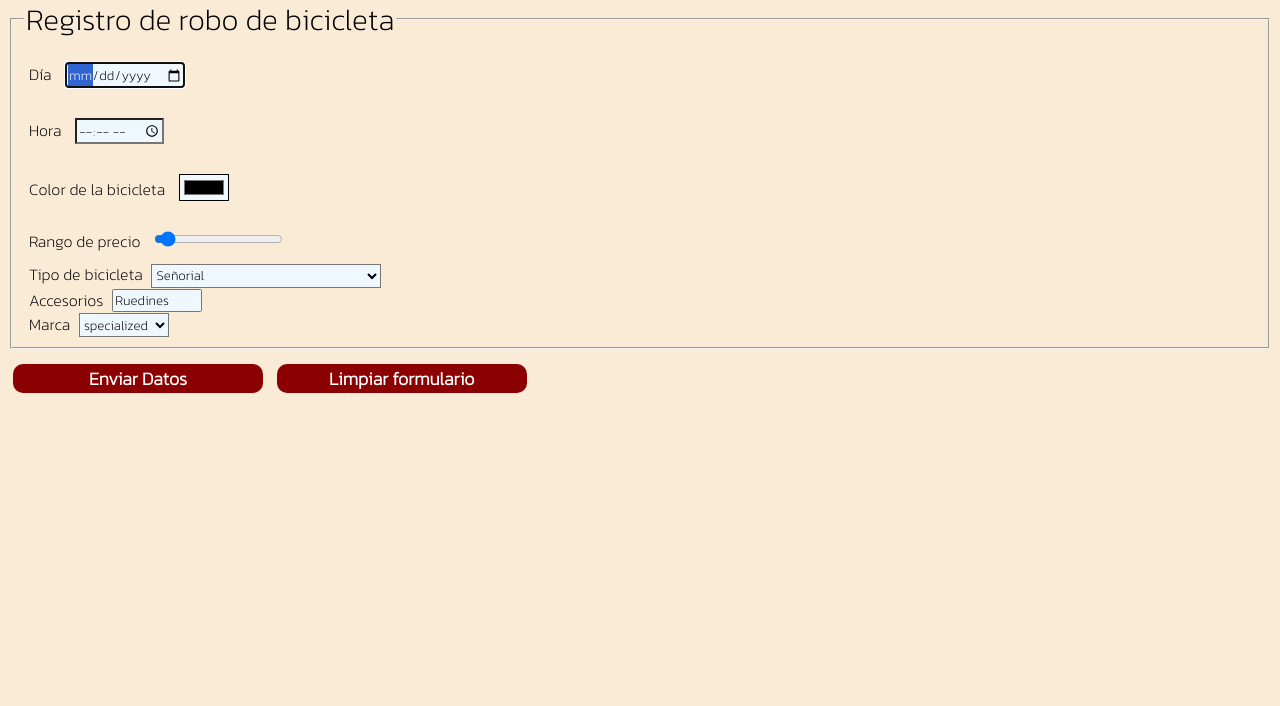
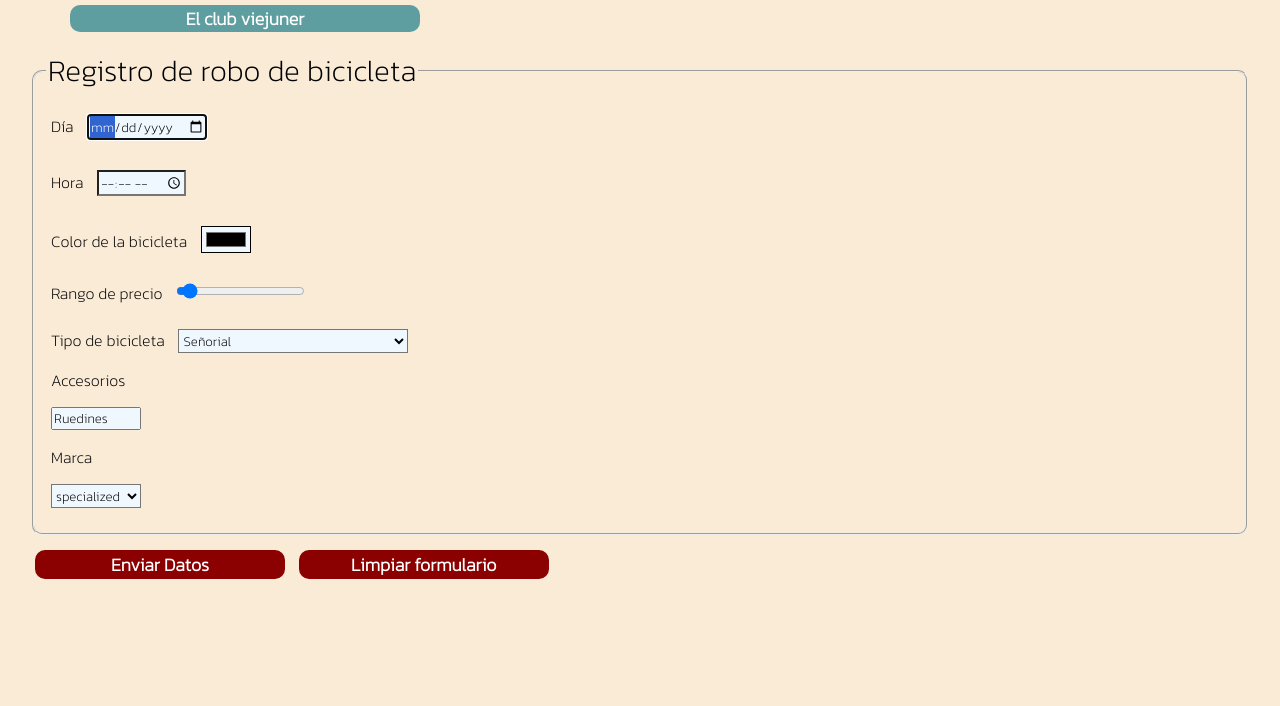
Before and after one commit to alexBasurto/day02_formularios, a plain HTML site: page policia.html in a window 1280 px wide. Shown: the part 94-800 px from the top of the page. Drawn offline with Linux system fonts and the light colour scheme.

Commit message:
Barra de navegacion y ajustes de margenes, padding y displays

```diff
--- a/policia.html
+++ b/policia.html
@@ -14,6 +14,11 @@
 <body>
     <header>
         <h1>Los ladronzuelos de bicicletas</h1>
+        <nav>
+            <ul>
+                <li><a href="./index.html">El club viejuner</a></li>
+            </ul>
+        </nav>
     </header>
     <section id="container">
         <form action="">
@@ -46,7 +51,7 @@
                         <option value="grupitors">Grupitors</option>
                     </optgroup>
                 </select><br>
-                <label for="accesoriosBici">Accesorios</label>
+                <label for="accesoriosBici">Accesorios</label><br>
                 <select name="accesoriosBici" id="accesoriosBici" multiple size="1" tabindex="0">
                     <option value="ruedines">Ruedines</option>
                     <option value="pegatinas">Pegatinas</option>
@@ -55,7 +60,7 @@
                     <option value="timbre">Timbre</option>
                     <option value="foco">Foco</option>
                 </select><br>
-                <label for="marcaBici">Marca</label>
+                <label for="marcaBici">Marca</label><br>
                 <select name="marcaBici" id="marcaBici" tabindex="0">
                     <option value="specialized"> specialized </option>
                     <option value="trek"> trek </option>
--- a/style.css
+++ b/style.css
@@ -2,6 +2,10 @@
     font-family: kanit, sans-serif;
     font-weight: 300;
     background-color: antiquewhite;
+}
+
+body{
+    margin: 30px;
 }
 
 h1 {
@@ -14,11 +18,15 @@ legend {
     font-weight: 500;
 }
 
-label, input {
-    margin: 15px 5px 15px 5px;
+fieldset {
+    border-radius: 10px;
 }
 
-input, select, option {
+label, input, select {
+    margin: 15px 5px;
+}
+
+input, select, option, textarea {
     background-color: aliceblue;
 }
 
@@ -27,7 +35,26 @@ input#enviar_datos, input#limpiar_datos {
     font-size: 18px;
     border-radius: 10px;
     border: none;
-    background-color: darkred;
     color: white;
     width: 250px;
 }
+
+input#enviar_datos, input#limpiar_datos {
+    background-color: darkred;
+}
+
+header>nav>ul>li>a {
+    background-color: cadetblue;
+    font-weight: 800;
+    font-size: 18px;
+    border-radius: 10px;
+    border: none;
+    color: white;
+    width: 350px;
+    text-align: center;
+    display: block;
+    text-decoration: none;
+}
+header>nav>ul>li{
+    list-style: none;
+}
```
Also changed, not shown: index.html (+7 -2 lines).
